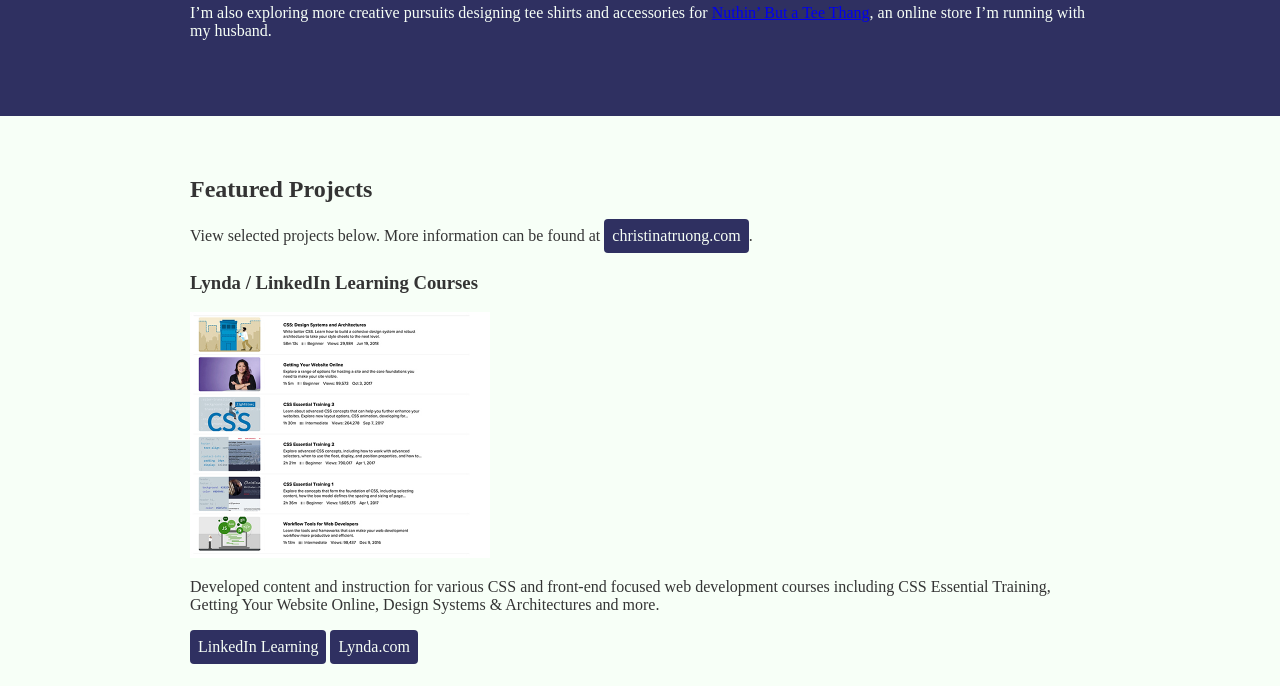
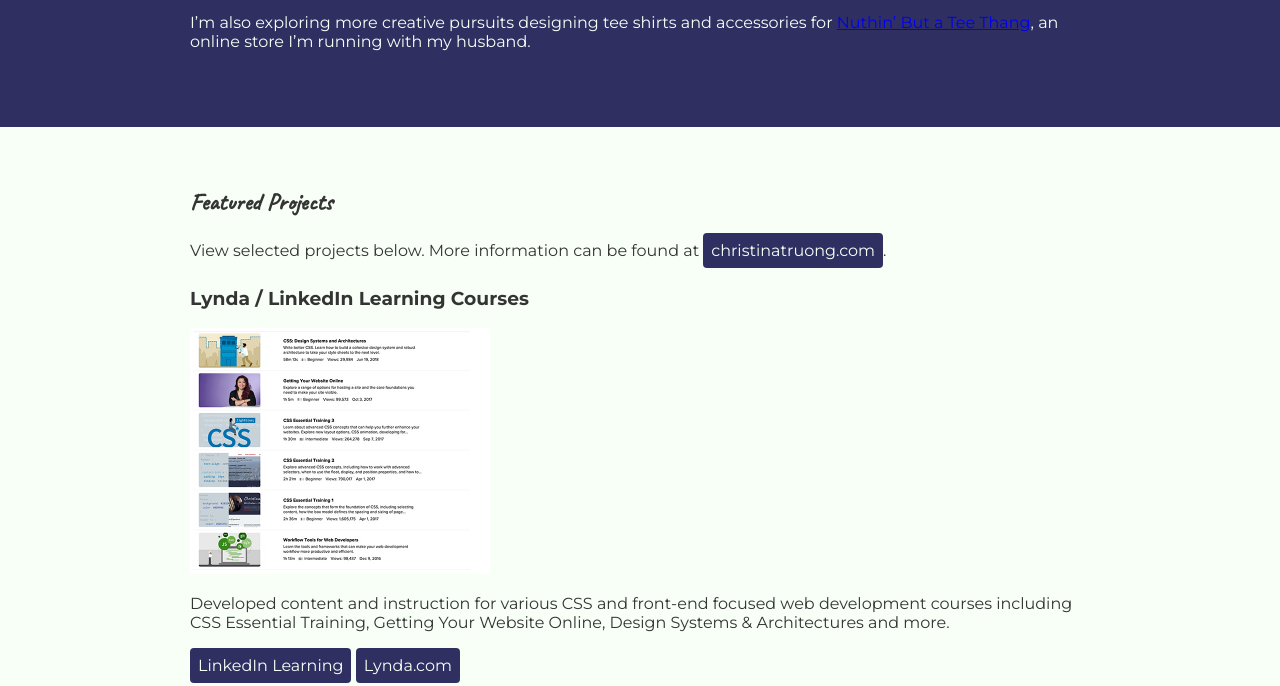
Before and after one commit to sidorkinandrew/linkedin-css-portfolio-course, a plain HTML site: page index.html in a window 1280 px wide. Shown: the part 231-917 px from the top of the page. Drawn offline with Linux system fonts and the light colour scheme.

Commit message:
font-family: 'Caveat', cursive;

```diff
--- a/css/styles.css
+++ b/css/styles.css
@@ -15,9 +15,13 @@ body {
     color: #343434;
     margin: 0;
     padding: 0;
+    font-family: 'Montserrat', sans-serif;
   }
 img {
     width: 300px;
+}
+h1, h2 {
+  font-family: 'Caveat', cursive;
 }
 h2{
     margin: 0;
--- a/index.html
+++ b/index.html
@@ -4,6 +4,7 @@
     <meta charset="UTF-8">
     <meta name="viewport" content="width=device-width, initial-scale=1.0">
     <title>Christina Truong, Tech Educator + Front-end Developer</title>
+    <link href="https://fonts.googleapis.com/css2?family=Caveat&family=Montserrat:wght@400;700&display=swap" rel="stylesheet">
     <link rel="stylesheet" href="css/styles.css">
   </head>
   <body>
```
